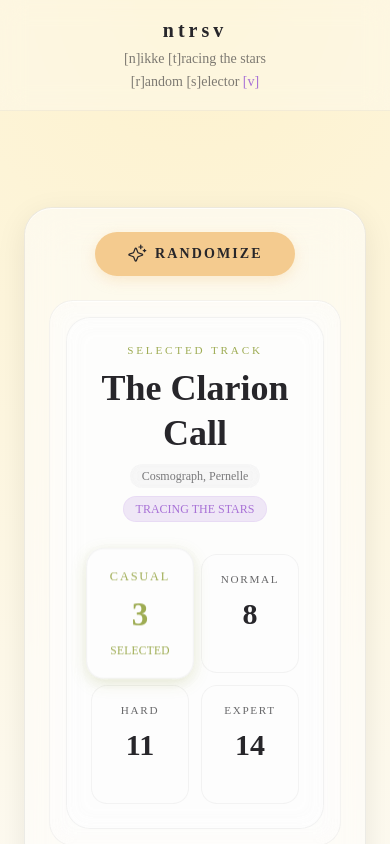
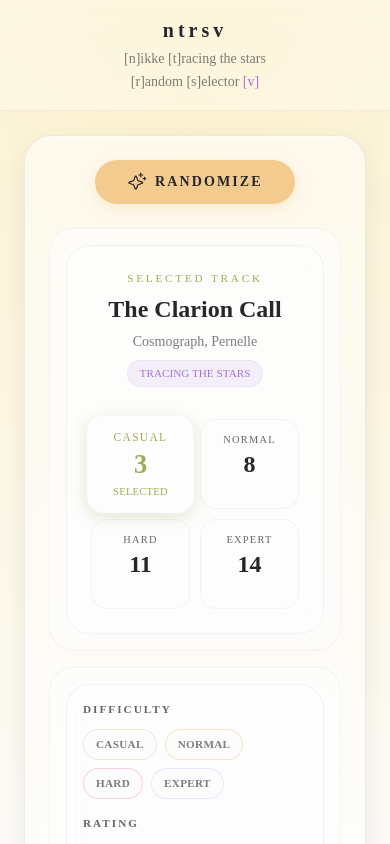
Before and after one commit to alvarodwi/ntrsv, a Vue app: page /#/ in a window 390 px wide. Both pictures are taken after a click on the button "RANDOMIZE". Shown: the top 844 px of the page. Built offline with nearby package versions, Linux system fonts and the light colour scheme; a web font is replaced by a local one.

Commit message:
feat: make randomizer more compact on mobile ui

```diff
--- a/src/components/randomizer/FilterPanel.vue
+++ b/src/components/randomizer/FilterPanel.vue
@@ -57,7 +57,7 @@ const difficultyFilterClass = (diff: Difficulty) => {
 
 <template>
   <section
-    class="border-charcoal/5 flex h-full flex-col gap-6 rounded-[24px] border bg-white/55 p-6 backdrop-blur-md"
+    class="border-charcoal/5 flex h-full flex-col gap-4 rounded-[24px] border bg-white/55 p-4 backdrop-blur-md sm:p-5 md:gap-6 md:p-6"
   >
     <!-- Difficulty -->
     <FilterSection title="Difficulty">
@@ -66,7 +66,7 @@ const difficultyFilterClass = (diff: Difficulty) => {
           v-for="d in DifficultyList"
           :key="d"
           @click="filter.toggleDifficulty(d)"
-          class="rounded-full border px-4 py-2 text-xs font-semibold tracking-wide uppercase transition-all duration-150"
+          class="rounded-full border px-3 py-1.5 text-[0.7rem] font-semibold tracking-wide uppercase transition-all duration-150 sm:px-4 sm:py-2 sm:text-xs"
           :class="difficultyFilterClass(d)"
         >
           {{ d }}
@@ -76,7 +76,7 @@ const difficultyFilterClass = (diff: Difficulty) => {
 
     <!-- Rating -->
     <FilterSection title="Rating">
-      <div class="flex flex-col gap-5">
+      <div class="flex flex-col gap-4">
         <!-- MIN -->
         <div class="flex items-center gap-3">
           <span class="text-charcoal/60 w-10 text-xs font-medium uppercase">
@@ -134,6 +134,8 @@ const difficultyFilterClass = (diff: Difficulty) => {
       </div>
     </FilterSection>
 
+    <div class="border-charcoal/5 border-t pt-4"/>
+
     <!-- Tags -->
     <FilterSection title="Tags">
       <div class="flex flex-wrap gap-2">
@@ -141,7 +143,7 @@ const difficultyFilterClass = (diff: Difficulty) => {
           v-for="tag in allTags"
           :key="tag"
           @click="filter.toggleTag(tag)"
-          class="border-charcoal/10 text-charcoal/70 rounded-full border bg-white/40 px-3 py-1.5 text-xs transition-all duration-150"
+          class="border-charcoal/10 text-charcoal/70 rounded-full border bg-white/40 px-2.5 py-1 text-xs text-[0.7rem] transition-all duration-150"
           :class="
             filter.tags.has(tag)
               ? 'border-gold bg-gold/20 text-charcoal'
@@ -160,7 +162,7 @@ const difficultyFilterClass = (diff: Difficulty) => {
           v-for="album in allAlbums"
           :key="album.code"
           @click="filter.toggleAlbum(album.code)"
-          class="border-charcoal/10 text-charcoal/70 rounded-full border bg-white/40 px-3 py-1.5 text-xs transition-all duration-150"
+          class="border-charcoal/10 text-charcoal/70 rounded-full border bg-white/40 text-xs transition-all duration-150 sm:px-3 sm:py-1.5 sm:text-xs"
           :class="
             filter.albums.has(album.code)
               ? 'border-purple/30 bg-purple/15 text-purple'
--- a/src/components/randomizer/ResultPanel.vue
+++ b/src/components/randomizer/ResultPanel.vue
@@ -72,21 +72,47 @@ const selectedDifficultyText = (diff: string) => {
           Selected Track
         </div>
 
-        <h1 class="text-charcoal text-4xl leading-tight font-black font-bold">
+        <h1
+          class="text-charcoal text-2xl leading-tight font-black font-bold sm:text-3xl md:text-4xl"
+        >
           {{ lane.selected.value?.song.title }}
         </h1>
 
-        <div class="flex flex-wrap items-center justify-center gap-2">
-          <!-- artists -->
-          <div
-            class="text-charcoal/60 bg-charcoal/[0.03] rounded-full px-3 py-1 text-xs backdrop-blur-sm"
-          >
+        <div class="flex flex-col items-center gap-2 text-center">
+          <!-- mobile -->
+          <div class="text-charcoal/60 max-w-full truncate text-sm md:hidden">
             {{ lane.selected.value?.song.artists.join(", ") }}
           </div>
 
-          <!-- album -->
+          <!-- desktop -->
           <div
-            class="bg-purple/15 text-purple border-purple/10 text-purple rounded-full border px-3 py-1 text-xs"
+            class="hidden flex-wrap items-center justify-center gap-2 md:flex"
+          >
+            <!-- artists -->
+            <div class="flex flex-wrap justify-center gap-1.5">
+              <div
+                v-for="artist in lane.selected.value?.song.artists"
+                :key="artist"
+                class="text-charcoal/70 bg-charcoal/[0.04] rounded-full px-3 py-1 text-xs"
+              >
+                {{ artist }}
+              </div>
+            </div>
+
+            <!-- separator -->
+            <div class="bg-charcoal/20 h-1 w-1 rounded-full" />
+
+            <!-- album -->
+            <div
+              class="border-purple/10 bg-purple/10 text-purple rounded-full border px-3 py-1 text-xs"
+            >
+              {{ lane.selected.value?.song.album.name }}
+            </div>
+          </div>
+
+          <!-- mobile album -->
+          <div
+            class="border-purple/10 bg-purple/10 text-purple rounded-full border px-3 py-1 text-[0.7rem] md:hidden"
           >
             {{ lane.selected.value?.song.album.name }}
           </div>
@@ -94,11 +120,11 @@ const selectedDifficultyText = (diff: string) => {
       </div>
 
       <!-- difficulty -->
-      <div class="grid w-full grid-cols-2 gap-3 sm:grid-cols-4">
+      <div class="grid w-full grid-cols-2 gap-2.5 sm:grid-cols-4 sm:gap-3">
         <div
           v-for="(rating, diff) in lane.selected.value?.song.maps"
           :key="diff"
-          class="border-charcoal/5 flex flex-col items-center gap-2 rounded-2xl border bg-white/65 p-4 transition-all duration-150"
+          class="border-charcoal/5 flex flex-col items-center justify-center rounded-2xl border bg-white/65 px-3 py-3 transition-all duration-150 sm:gap-2 sm:p-4"
           :class="[
             diff === lane.selected.value?.difficulty
               ? selectedDifficultyClass(diff)
@@ -107,7 +133,7 @@ const selectedDifficultyText = (diff: string) => {
         >
           <!-- diff -->
           <div
-            class="text-[0.7rem] tracking-[0.15em] uppercase transition-colors"
+            class="text-[0.65rem] tracking-[0.12em] uppercase transition-colors sm:text-[0.7rem]"
             :class="
               diff === lane.selected.value?.difficulty
                 ? selectedDifficultyText(diff)
@@ -119,7 +145,7 @@ const selectedDifficultyText = (diff: string) => {
 
           <!-- rating -->
           <div
-            class="text-3xl font-black transition-colors"
+            class="text-2xl font-black transition-colors sm:text-3xl"
             :class="
               diff === lane.selected.value?.difficulty
                 ? selectedDifficultyText(diff)
@@ -131,7 +157,7 @@ const selectedDifficultyText = (diff: string) => {
 
           <!-- selected -->
           <div
-            class="min-h-[1rem] text-[0.65rem] tracking-wide uppercase"
+            class="mt-0.5 min-h-[0.8rem] text-[0.6rem] tracking-wide uppercase sm:text-[0.65rem]"
             :class="
               diff === lane.selected.value?.difficulty
                 ? selectedDifficultyText(diff)
--- a/src/pages/Home.vue
+++ b/src/pages/Home.vue
@@ -84,7 +84,7 @@ const version = __APP_VERSION__;
           </p>
         </div>
       </header>
-      <main class="font-ui flex flex-1 items-center justify-center px-6 py-24">
+      <main class="font-ui flex flex-1 items-center justify-center px-6 py-6 md:py-24">
         <div
           class="border-charcoal/8 w-full max-w-6xl rounded-[28px] border bg-white/55 p-6 shadow-[0_8px_30px_rgba(0,0,0,0.08)] shadow-[inset_0_1px_0_rgba(255,255,255,0.7),0_8px_30px_rgba(0,0,0,0.08)] backdrop-blur-xl md:p-8"
         >
```
